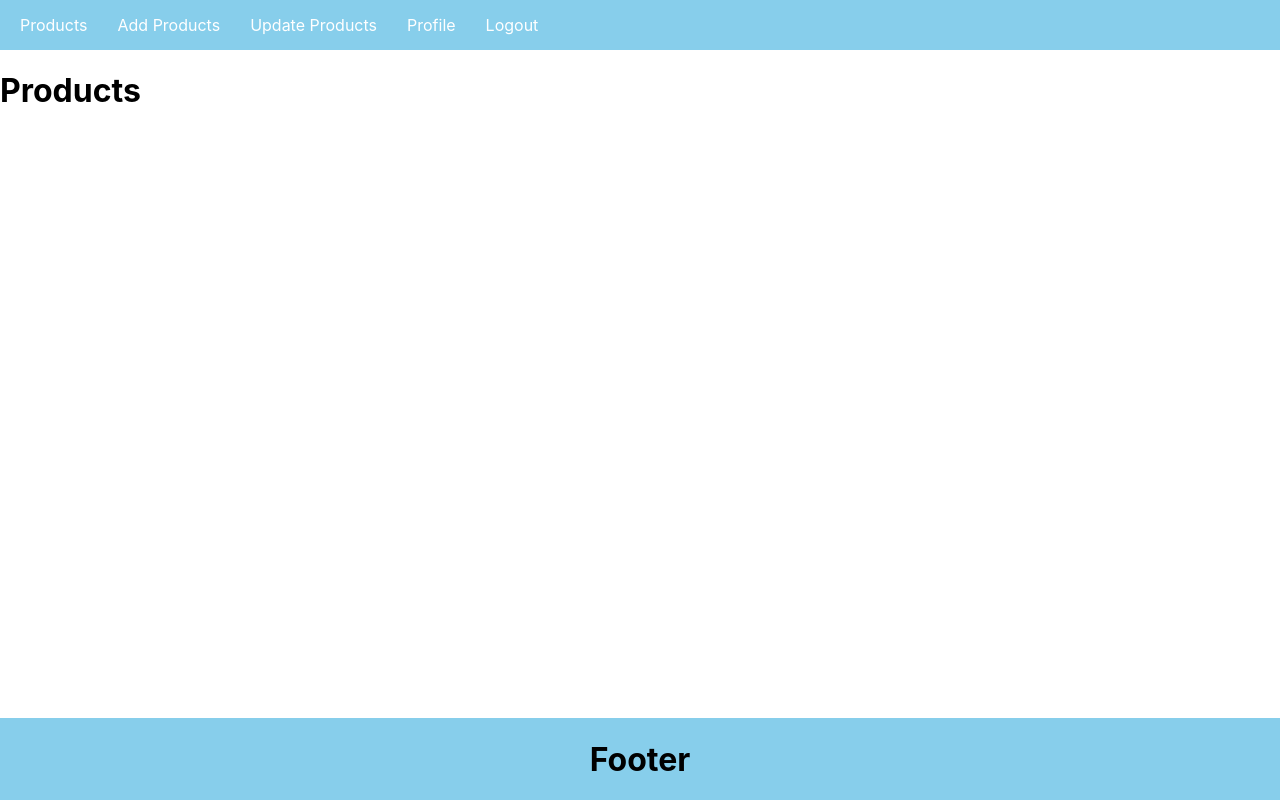
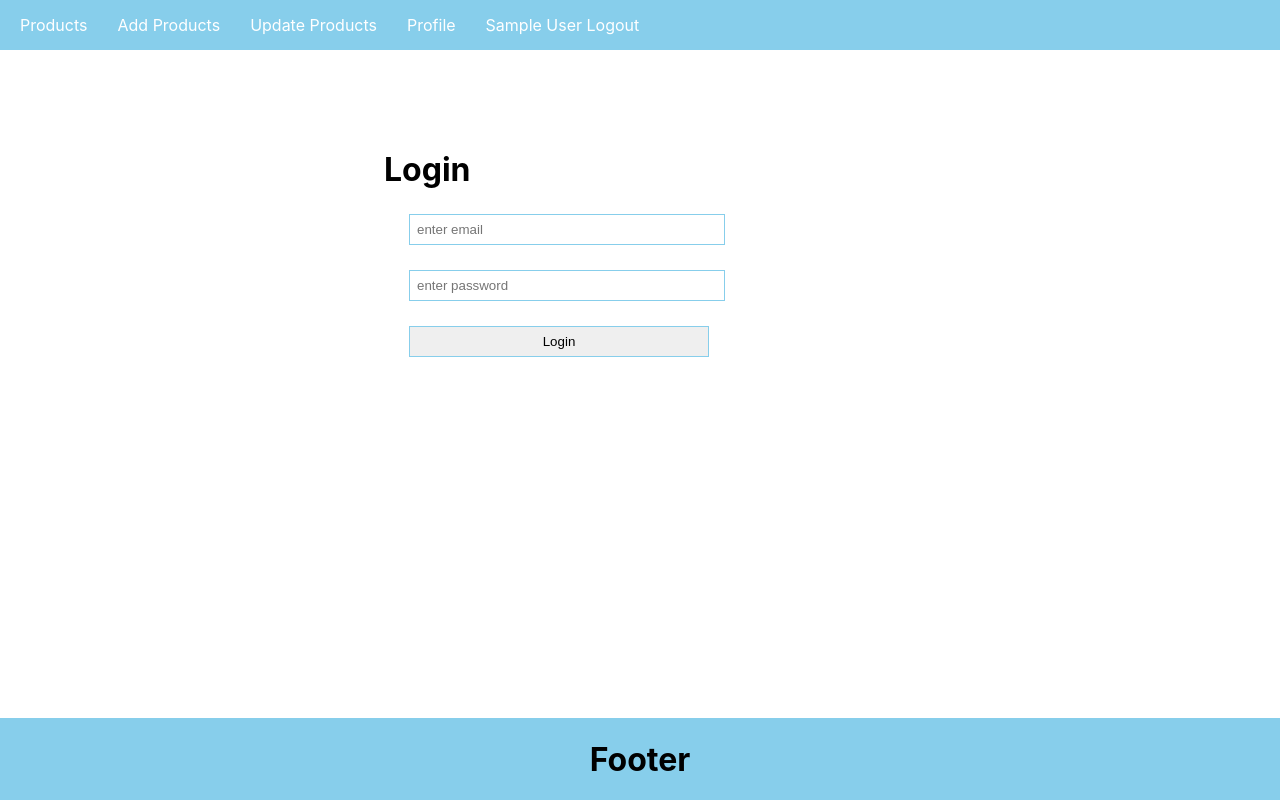
Before and after one commit to YashK21/E-Dashboard, a React (Create React App) app in the folder client/: page /login in a window 1280 px wide. Before the commit this address led to /. Built offline with nearby package versions, Linux system fonts and the light colour scheme; sample sign-in values are in the browser's storage.

Commit message:
Add Product added

```diff
--- a/client/src/App.css
+++ b/client/src/App.css
@@ -45,10 +45,14 @@ padding: 10px;
   background-color: skyblue;
   /* border: 1px #000000 solid; */
 }
-.signup{
+.signup,.prodcut{
   margin-left: 30%;
 }
 .login{
   margin-left: 30%;
   margin-top: 100px;
 }
+.nav-right
+{
+  text-align: right;
+}
--- a/client/src/App.js
+++ b/client/src/App.js
@@ -5,6 +5,7 @@ import Nav from "./comp/Nav";
 import Signup from "./comp/Signup";
 import PrivateComp from "./comp/PrivateComp";
 import Login from "./comp/Login";
+import AddProdcut from "./comp/AddProduct";
 function App() {
   return (
     <div className="App">
@@ -12,9 +13,9 @@ function App() {
       <Routes>
         <Route element={<PrivateComp />}>
           <Route path="/" element={<h1>Products</h1>} />
-          <Route path="/add" element={<h1>Add Products</h1>} />
+          <Route path="/add" element={<AddProdcut />} />
           <Route path="/update" element={<h1>Update Products</h1>} />
-          <Route path="/logout" element={<h1>Logout</h1>} />
+          <Route path="/logout" />
           <Route path="/profile" element={<h1>Profile</h1>} />
         </Route>
         <Route path="/signup" element={<Signup />} />
--- /dev/null
+++ b/client/src/comp/AddProduct.js
@@ -0,0 +1,30 @@
+import React from "react";
+const AddProduct = () => {
+  return (
+    <div className="prodcut">
+      <h1>AddProduct</h1>
+      <input
+        type="text"
+        className="inputBox"
+        placeholder="Enter product name"
+      />
+      <input
+        type="text"
+        className="inputBox"
+        placeholder="Enter product price"
+      />
+      <input
+        type="text"
+        className="inputBox"
+        placeholder="Enter product category"
+      />
+      <input
+        type="text"
+        className="inputBox"
+        placeholder="Enter product company name"
+      />
+      <button className="submit">Add Product</button>
+    </div>
+  );
+};
+export default AddProduct;
--- a/client/src/comp/Login.js
+++ b/client/src/comp/Login.js
@@ -1,31 +1,33 @@
 import React, { useEffect, useState } from "react";
 import { useNavigate } from "react-router-dom";
-
 const Login = () => {
   const [email, setEmail] = useState("");
   const [password, setPassword] = useState("");
   const navigate = useNavigate();
-  useEffect(() => {
-    const auth = localStorage.getItem("user");
-    if (auth) {
-      navigate("/");
-    }
-  }, []);
+
+  // useEffect(() => {
+  //   const auth = localStorage.getItem("user");
+  //   if (auth) {
+  //     navigate("/");
+  //   }
+  // }, []);
   const handlelogin = async () => {
     // console.warn(email, password);
     let result = await fetch("http://localhost:5000/login", {
-      method: "post",
+      method: "POST",
       body: JSON.stringify({ email, password }),
       headers: {
-        "content-type": "application/json",
+        "Content-Type": "application/json",
       },
     });
     result = await result.json();
-    if (result.name) {
-      localStorage.setItem("user", JSON.stringify(result));
+    if (result.success) {
+      localStorage.setItem("user", JSON.stringify(result.data));
+      console.log("success");
       navigate("/");
     } else {
-      alert("wrong");
+      alert(result.error);
+      // navigate("/l");
     }
   };
   return (
--- a/client/src/comp/Nav.js
+++ b/client/src/comp/Nav.js
@@ -1,14 +1,16 @@
 import React from "react";
-import { Link, useNavigate } from "react-router-dom";
+import { Link, Links, useNavigate } from "react-router-dom";
 const Nav = () => {
   const auth = localStorage.getItem("user");
   const navigate = useNavigate();
   const logout = () => {
     localStorage.clear();
     navigate("/signup");
+    // console.log(JSON.parse(auth).name);
   };
   return (
     <div>
+      {auth ? (
         <ul className="nav-ul">
           <li>
             <Link to="/">Products</Link>
@@ -22,23 +24,26 @@ const Nav = () => {
           <li>
             <Link to="/profile">Profile</Link>
           </li>
-        {auth ? (
           <li>
-            <Link to="/logout" onClick={logout}>
+            <Link to="/login" onClick={logout}>
+              {JSON.parse(auth).name.charAt(0).toUpperCase() +
+                JSON.parse(auth).name.slice(1)}{" "}
               Logout
             </Link>
           </li>
+        </ul>
       ) : (
         <>
+          <ul className="nav-ul nav-right">
             <li>
               <Link to="/signup">Signup</Link>
             </li>
             <li>
-              <Link to="/login">Login</Link>
+              <Link to="/Login">Login</Link>
             </li>
+          </ul>
         </>
       )}
-      </ul>
     </div>
   );
 };
```
Lines whose indentation alone changed are shown as unchanged.
